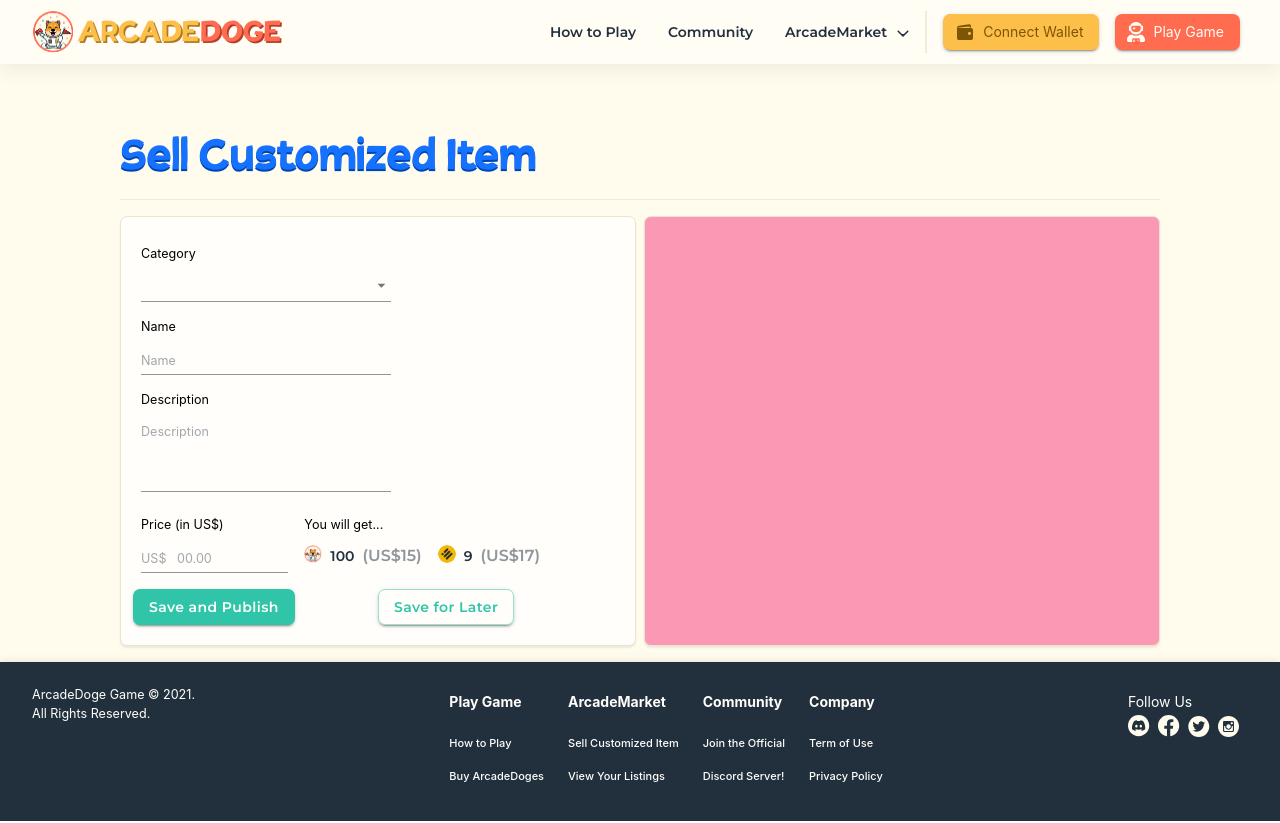
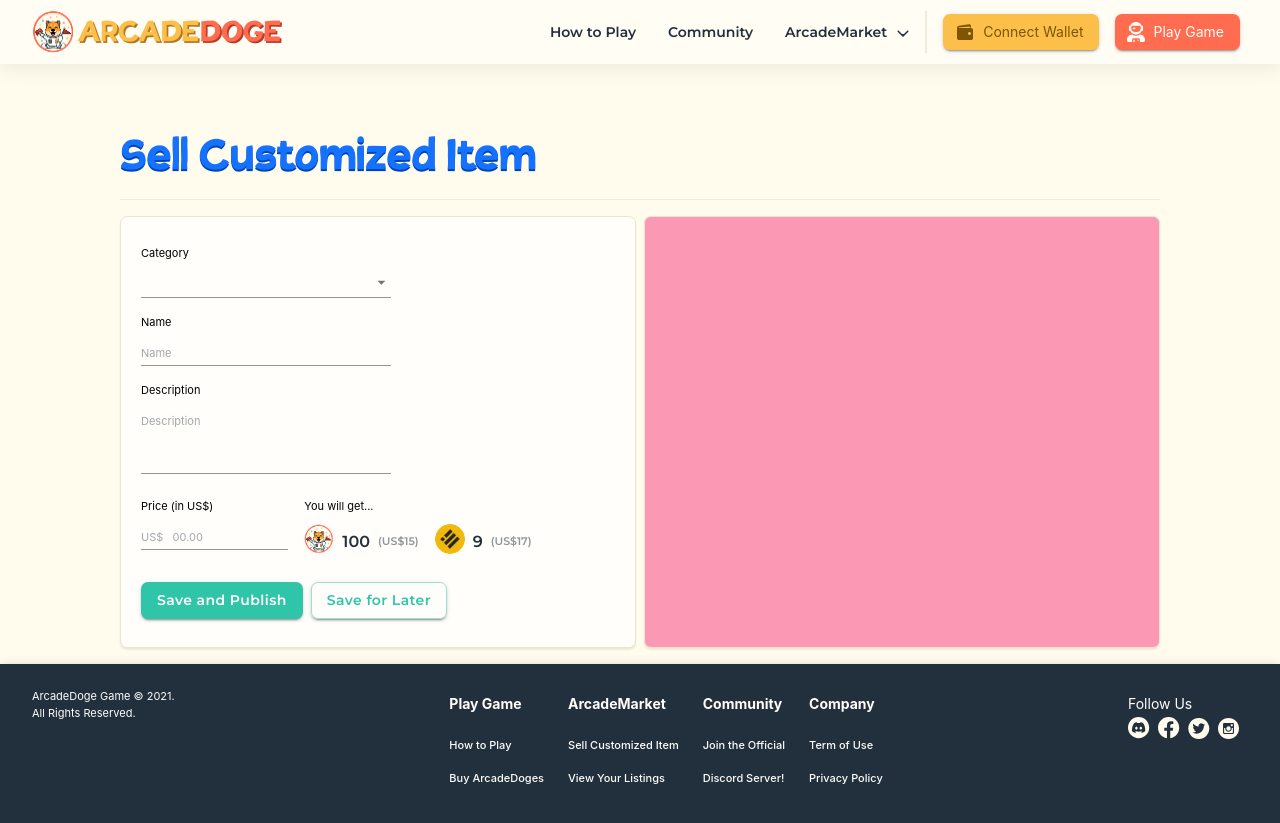
Before and after one commit to AlexRos101/arcade-frontend, a React (Create React App) app: page /sell in a window 1280 px wide. Built offline with nearby package versions, Linux system fonts and the light colour scheme.

Commit message:
price label font size

```diff
--- a/src/components/Label/PriceLabel.tsx
+++ b/src/components/Label/PriceLabel.tsx
@@ -75,7 +75,7 @@ const PriceLabel = (props : Partial<PriceLabelProps> = {}) => {
         </PriceWrapper>
       </Grid>
       <Grid item>
-        <PriceWrapper foreColor="rgba(34, 48, 61, 0.5)">
+        <PriceWrapper scales={ScaleDefaults.SM} foreColor="rgba(34, 48, 61, 0.5)">
           {`(US$${params.pricePerUsd})`}
         </PriceWrapper>
       </Grid>
--- a/src/styles/theme.tsx
+++ b/src/styles/theme.tsx
@@ -72,6 +72,9 @@ const theme = responsiveFontSizes(createTheme({
       'Helvetica Neue'
     ].join(','),
     fontSize: 11,
+    body1: {
+      fontSize: 11,
+    },
     subtitle1: {
       fontSize: 14
     },
--- a/src/views/Listing/components/Row.tsx
+++ b/src/views/Listing/components/Row.tsx
@@ -16,14 +16,14 @@ import MenuItem from '@material-ui/core/MenuItem'
 import TableCell from '@material-ui/core/TableCell'
 import TableRow from '@material-ui/core/TableRow'
 import MoreVertIcon from '@material-ui/icons/MoreVert'
-import useMediaQuery from '@material-ui/core/useMediaQuery'
 
 import avatar from 'assets/img/avatar.png'
 import bnb from 'assets/img/bnb.svg'
+import PriceLabel from 'components/Label/PriceLabel'
 import Card from 'components/Card'
 import { Toggle } from 'components/Toggle'
 import Flex from 'components/Layout/Flex'
-import { SkinProps } from 'utils/constants/types'
+import { ScaleDefaults, SkinProps } from 'utils/constants/types'
 
 const StyledTableCell = withStyles((theme: Theme) =>
   createStyles({
@@ -39,32 +39,6 @@ const Thumb = styled(Card)<{
   height: ${({ height }) => height ?? '57px' };
   border: 0px;
 `
-
-const PriceLabel = ({ icon, price, pricePerUsd}: {
-  icon: string,
-  price: number,
-  pricePerUsd: number
-}) => {
-  return (
-    <Grid container spacing={3} alignItems="center">
-      <Grid item>
-        <img
-          src={icon}
-          style={{ width: '20px', height: '20px' }} />
-      </Grid>
-      <Grid item>
-        <Typography variant="subtitle1">
-          {price}
-        </Typography>
-      </Grid>
-      <Grid item>
-        <Typography variant="subtitle1" style={{ color: 'rgba(34, 48, 61, 0.5)' }}>
-          {`(US$${pricePerUsd})`}
-        </Typography>
-      </Grid>
-    </Grid>
-  )
-}
 
 const Row = ({ data }: {
   data: SkinProps
@@ -111,12 +85,14 @@ const Row = ({ data }: {
           <StyledTableCell>
             <Flex>
               <PriceLabel
-                icon={avatar}
+                scales={ScaleDefaults.MD}
+                avatar={avatar}
                 price={row.priceArc}
                 pricePerUsd={row.priceArcPerUsd}
                 />
               <PriceLabel
-                icon={bnb}
+                scales={ScaleDefaults.MD}
+                avatar={bnb}
                 price={row.priceBnb}
                 pricePerUsd={row.priceBnbPerUsd}
                 />
@@ -163,7 +139,7 @@ const Row = ({ data }: {
       <Hidden smUp>
         <TableRow key={row.name}>
           <StyledTableCell component="th" scope="row">
-            <Grid container spacing={1}>
+            <Grid container spacing={1} justifyContent="space-between" alignItems="center">
               <Grid item xs={6}>
                 <Thumb width="80px" borderRadius="3px" padding="0px" bgColor={row.item} />
               </Grid>
@@ -180,19 +156,21 @@ const Row = ({ data }: {
               <Grid item xs={8}>
                 <Flex flexDirection="column">
                   <PriceLabel
-                    icon={avatar}
+                    scales={ScaleDefaults.MD}
+                    avatar={avatar}
                     price={row.priceArc}
                     pricePerUsd={row.priceArcPerUsd}
                     />
                   <PriceLabel
-                    icon={bnb}
+                    scales={ScaleDefaults.MD}
+                    avatar={bnb}
                     price={row.priceBnb}
                     pricePerUsd={row.priceBnbPerUsd}
                     />
                 </Flex>
               </Grid>
               <Grid item xs={4}>
-                <Flex flexDirection="row">
+                <Flex flexDirection="row" justifyContent="flex-end">
                   <Toggle
                     checked={row.visible}
                     onChange={handleToggleClick}
--- a/src/views/Sell/Sell.tsx
+++ b/src/views/Sell/Sell.tsx
@@ -1,6 +1,7 @@
 import React, { useState, useEffect, useRef } from 'react'
 import styled from 'styled-components'
 import {
+  Box,
   Button,
   Grid,
   Select
@@ -151,7 +152,7 @@ const Sell = ({ data } : {
                     <Grid container spacing={2}>
                       <Grid item>
                         <PriceLabel
-                          scales={ScaleDefaults.MD}
+                          scales={ScaleDefaults.LG}
                           avatar={avatar}
                           price={skinItem?.priceArc}
                           pricePerUsd={skinItem?.priceArcPerUsd}
@@ -159,7 +160,7 @@ const Sell = ({ data } : {
                       </Grid>
                       <Grid item>
                         <PriceLabel
-                          scales={ScaleDefaults.MD}
+                          scales={ScaleDefaults.LG}
                           avatar={bnb}
                           price={skinItem?.priceBnb}
                           pricePerUsd={skinItem?.priceBnbPerUsd}
@@ -169,28 +170,24 @@ const Sell = ({ data } : {
                   </LabelComponent>
                 </Grid>
               </Grid>
-              <Grid container
-                spacing={2}
+              <Flex
                 alignItems="center"
-                className={classes.spacing}
-              >
+                className={classes.spacing}>
                 <ThemeProvider theme={greenTheme}>
-                  <Grid item xs={12} sm={12} md={6}>
+                  <Box component="span" mr={1}>
                     <Button
                       variant="contained"
                       color="primary">
                       Save and Publish
                     </Button>
-                  </Grid>
-                  <Grid item xs={12} sm={12} md={6}>
-                    <Button
-                      variant="outlined"
-                      color="primary">
-                      Save for Later
-                    </Button>
-                  </Grid>
+                  </Box>
+                  <Button
+                    variant="outlined"
+                    color="primary">
+                    Save for Later
+                  </Button>
                 </ThemeProvider>
-              </Grid>
+              </Flex>
             </Flex>
           </Card>
         </Grid>
```
